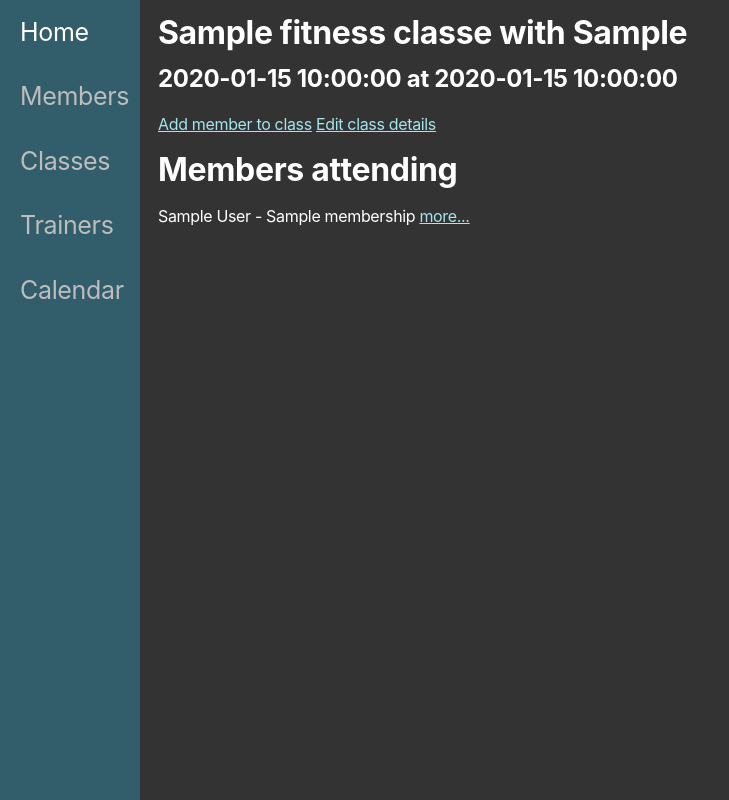
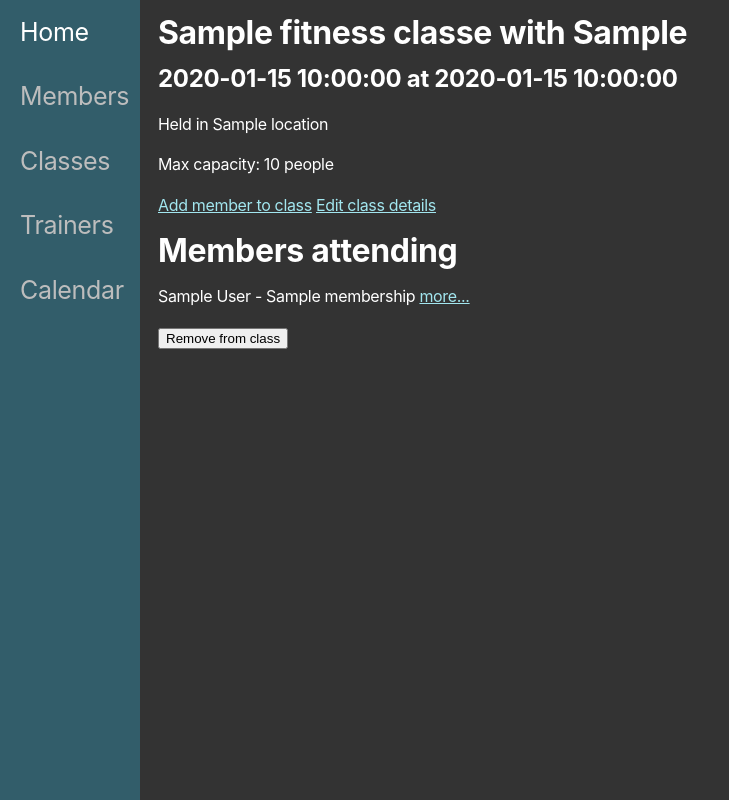
Before and after one commit to alexkinsey/kenetic_gym_schedual_planner, a Flask app: page /classes/1 in a window 1280 px wide. Shown: the whole page, without its empty margins (0-729 px from the left). Run offline with Flask 2, Linux system fonts and the light colour scheme; a database or web service that is not in the repository returns one stand-in record (values such as "Sample title"); some libraries are stand-ins or nearby versions.

Commit message:
delete member from class now working

```diff
--- a/repositories/attendance_repo.py
+++ b/repositories/attendance_repo.py
@@ -47,6 +47,11 @@ def delete(id):
     values = [id]
     run_sql(sql, values)
 
+def delete_by_fitness_class_and_member(fitness_class, member):
+    sql = "DELETE FROM attendance WHERE fitness_class_id = %s AND member_id = %s"
+    values = [fitness_class.id, member.id]
+    run_sql(sql, values)
+
 def update(attendance):
     sql = """
     UPDATE attendance SET (fitness_class_id, member_id) = ( %s, %s )
--- a/templates/fitness_classes/edit.html
+++ b/templates/fitness_classes/edit.html
@@ -20,7 +20,7 @@
             <select name="trainer_id" id="trainer_id">
                 {% for trainer in trainers %}
                     <option value="{{trainer.id}}" {% if fitness_class.trainer.id == trainer.id %} selected="selected" {% endif %}>
-                        {{trainer.first_name}}
+                        {{trainer.first_name}} {{trainer.last_name}}
                     </option>
                 {% endfor %}
             </select>
--- a/templates/fitness_classes/new.html
+++ b/templates/fitness_classes/new.html
@@ -20,7 +20,7 @@
             <select name="trainer_id" id="trainer_id">
                 <option selected="true" disabled="disabled">Choose a trainer</option>
                 {% for trainer in trainers %}
-                    <option value="{{trainer.id}}">{{trainer.first_name}}</option>
+                    <option value="{{trainer.id}}">{{trainer.first_name}} {{trainer.last_name}}</option>
                 {% endfor %}
             </select>
         </div>
--- a/templates/fitness_classes/show.html
+++ b/templates/fitness_classes/show.html
@@ -3,6 +3,8 @@
 {% block content %}
     <h1>{{ fitness_class.title }} with {{ fitness_class.trainer.first_name }}</h1>
     <h2>{{ fitness_class.date }} at {{ fitness_class.time }}</h2>
+    <p>Held in {{fitness_class.location.name}}</p>
+    <p>Max capacity: {{fitness_class.capacity}} people</p>
     <a href="/attendances/new/{{ fitness_class.id}}">Add member to class</a>
     <a href="/classes/{{fitness_class.id}}/edit">Edit class details</a>
 
@@ -12,6 +14,11 @@
         <p>
             {{member.first_name}} {{member.last_name}} - {{member.membership}}
             <a href="/members/{{member.id}}">more...</a>
+            <form action="/attendances/{{member.id}}/delete" method="post">
+                <input type="hidden" name="member_id" value="{{member.id}}">
+                <input type="hidden" name="fitness_class_id" value="{{fitness_class.id}}">
+                <input type="submit" value="Remove from class">
+            </form>
         </p>
     {% endfor %}
 {% endblock %}
```
Also changed, not shown: controllers/attendances_controller.py (+11 -1 lines), templates/members/show.html (+5 -3 lines), templates/attendances/new.html (line endings or trailing spaces).
